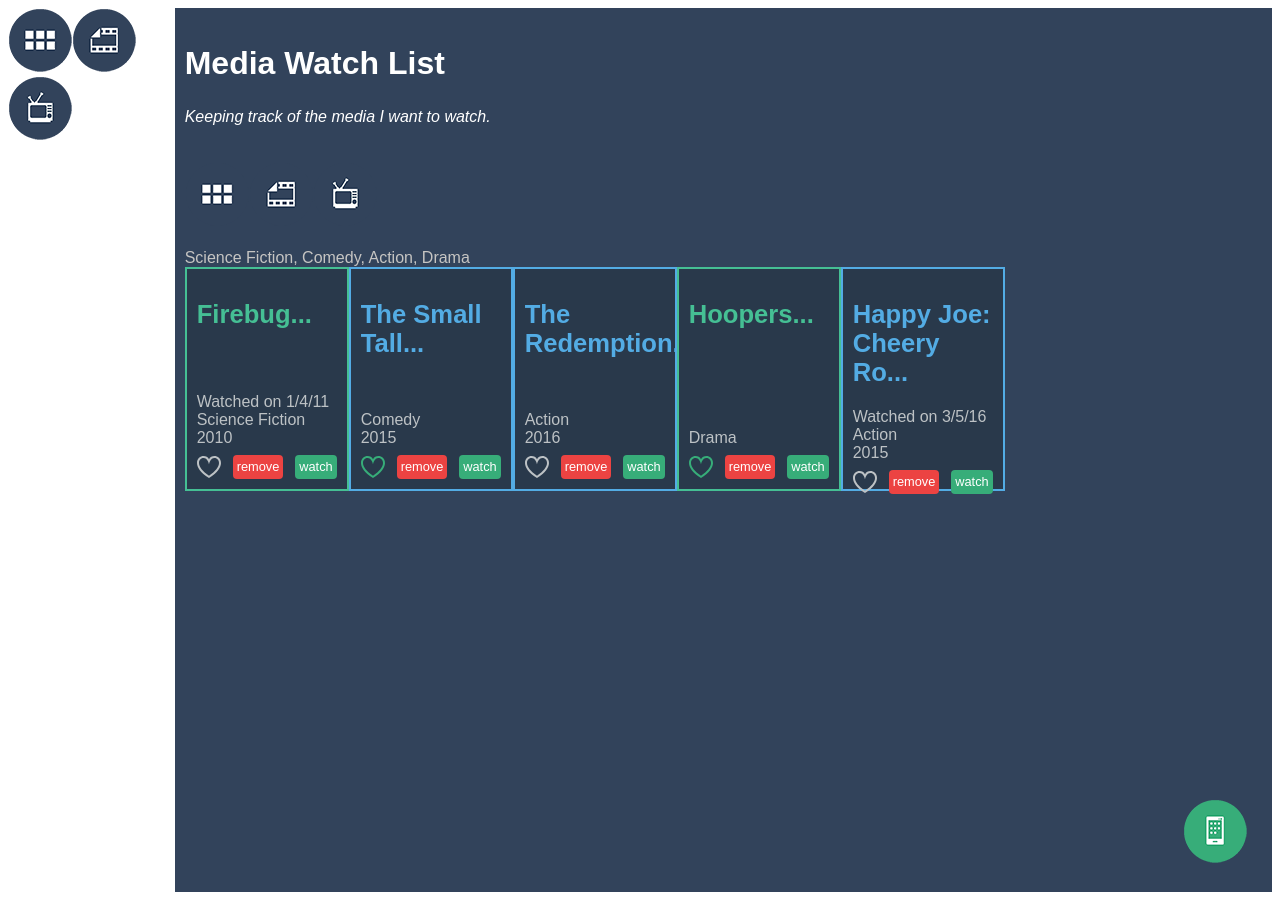
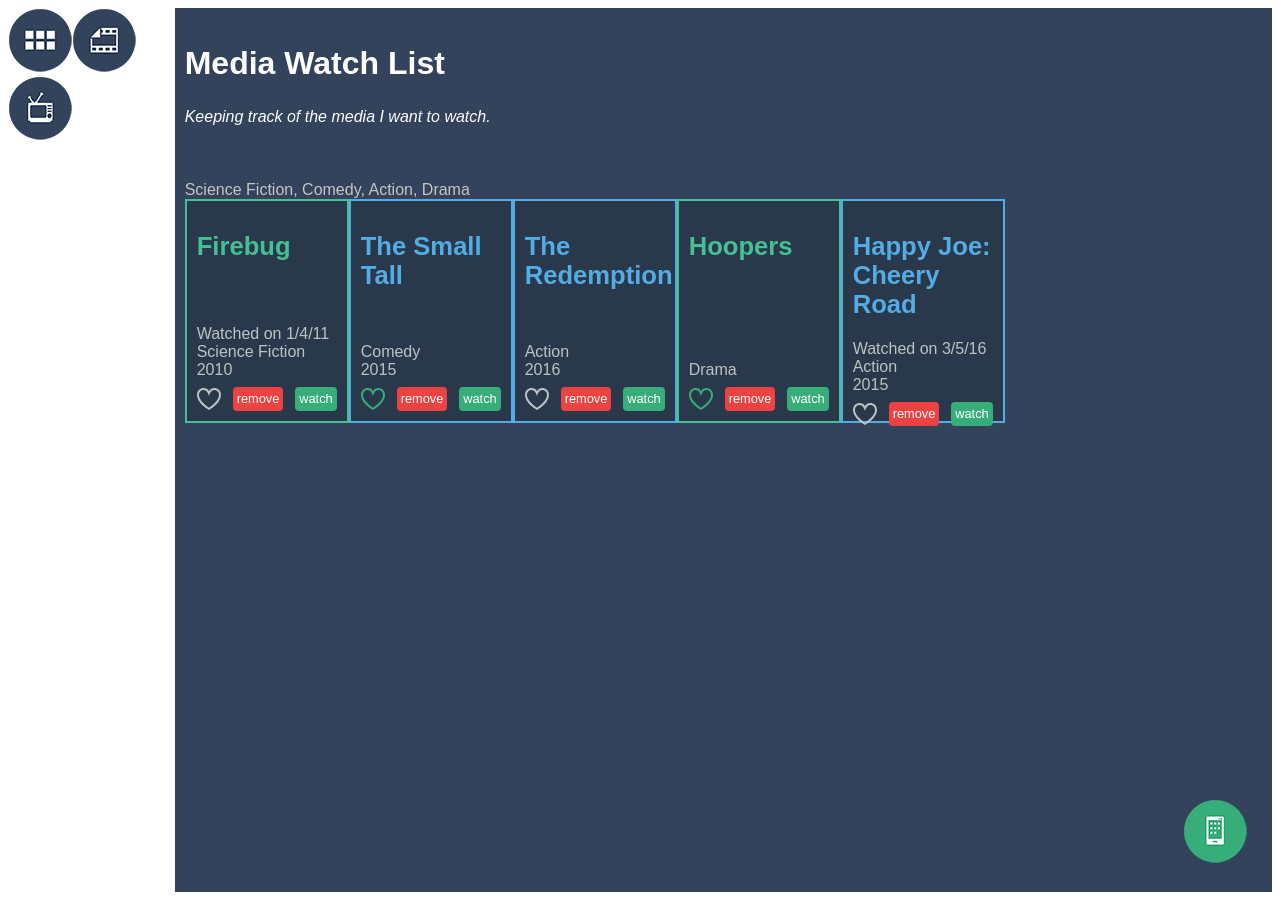
Before and after one commit to douggreenwoodlm24/angularmedialist, an Angular app: page /all in a window 1280 px wide. Built offline with nearby package versions, Linux system fonts and the light colour scheme.

Commit message:
Finish of Lynda course and before DG CSS changes

```diff
--- a/src/app/app.component.html
+++ b/src/app/app.component.html
@@ -2,10 +2,10 @@
   <a routerLink="/">
     <img src="assets/media/04.png" class="icon" />
   </a>
-  <a routerLink="/movies">
+  <a routerLink="/Movies">
     <img src="assets/media/03.png" class="icon" />
   </a>
-  <a routerLink="/series">
+  <a routerLink="/Series">
     <img src="assets/media/02.png" class="icon" />
   </a>
 </nav>
--- a/src/app/media-item-form/media-item-form.component.ts
+++ b/src/app/media-item-form/media-item-form.component.ts
@@ -1,5 +1,6 @@
 import { Component, OnInit, Inject } from '@angular/core';
 import { Validators, FormBuilder } from '@angular/forms';
+import { Router } from '@angular/router';
 
 import { MediaItemService} from '../media-item.service';
 import { lookupListToken } from '../providers';
@@ -16,7 +17,8 @@ export class MediaItemFormComponent implements OnInit {
 	constructor(
 		private formBuilder: FormBuilder,
 		private mediaItemService: MediaItemService,
-		@Inject(lookupListToken) public lookupLists) {}
+		@Inject(lookupListToken) public lookupLists,
+		private router: Router) {}
 
 	ngOnInit(){
 		this.form = this.formBuilder.group({
@@ -48,7 +50,9 @@ export class MediaItemFormComponent implements OnInit {
 	}
 
 	onSubmit(mediaItem){
-		this.mediaItemService.add(mediaItem).subscribe();
+		this.mediaItemService.add(mediaItem).subscribe(() => {
+			this.router.navigate(['/', mediaItem.medium]);
+		});
 	}
 
 
--- a/src/app/media-item-list/media-item-list.component.html
+++ b/src/app/media-item-list/media-item-list.component.html
@@ -1,14 +1,3 @@
-<nav>
-  <a (click)="getMediaItems('')">
-    <img src="/assets/media/04.png" class="icon" />
-  </a>
-  <a (click)="getMediaItems('Movies')">
-    <img src="../assets/media/03.png" class="icon" />
-  </a>
-  <a (click)="getMediaItems('Series')">
-    <img src="../assets/media/02.png" class="icon" />
-  </a>
-</nav>
 <header
     [ngClass]="{'medium-movies':medium === 'Movies', 'medium-series':medium === 'Series'}">
     <h2>{{medium}}</h2>
@@ -16,13 +5,13 @@
 </header>
 <section>
   <app-media-item
-  	[ngClass]="{'medium-movies': mediaItem.medium === 'Movies', 'medium-series': mediaItem.medium === 'Series'}"
-	*ngFor="let mediaItem of mediaItems"
-	[mediaItem]="mediaItem"
-	(delete)="onMediaItemDelete($event)"></app-media-item>
+    [ngClass]="{'medium-movies': mediaItem.medium==='Movies', 'medium-series':mediaItem.medium==='Series'}"
+    *ngFor="let mediaItem of mediaItems"
+    [mediaItem]="mediaItem"
+    (delete)="onMediaItemDelete($event)"></app-media-item>
 </section>
 <footer>
   <a routerLink="/add">
-    <img src="../assets/media/01.png" class="icon" />
+    <img src="assets/media/01.png" class="icon" />
   </a>
 </footer>
--- a/src/app/media-item-list/media-item-list.component.ts
+++ b/src/app/media-item-list/media-item-list.component.ts
@@ -1,4 +1,5 @@
 import { Component, OnInit } from '@angular/core';
+import { ActivatedRoute } from '@angular/router';
 
 import { MediaItemService } from '../media-item.service';
 
@@ -11,10 +12,18 @@ export class MediaItemListComponent implements OnInit {
 medium = '';
   mediaItems = [];
 
-  constructor(private mediaItemService: MediaItemService) {}
+  constructor(
+    private mediaItemService: MediaItemService,
+    private activatedRoute: ActivatedRoute) {}
 
   ngOnInit() {
-    this.getMediaItems(this.medium);
+    this.activatedRoute.params.subscribe(params => {
+      let medium = params['medium'];
+      if(medium.toLowerCase() === 'all'){
+        medium = '';
+      }
+      this.getMediaItems(medium);
+    });
   }
 
   onMediaItemDelete(mediaItem) {
--- a/src/app/media-item/media-item.component.html
+++ b/src/app/media-item/media-item.component.html
@@ -1,4 +1,4 @@
-<h2>{{ mediaItem.name | slice: 0: 20 }}...</h2>
+<h2>{{ mediaItem.name }}</h2>
 <ng-template [ngIf]="mediaItem.watchedOn">
 <div>Watched on {{ mediaItem.watchedOn | date: 'shortDate' }}</div>
 </ng-template>
```
